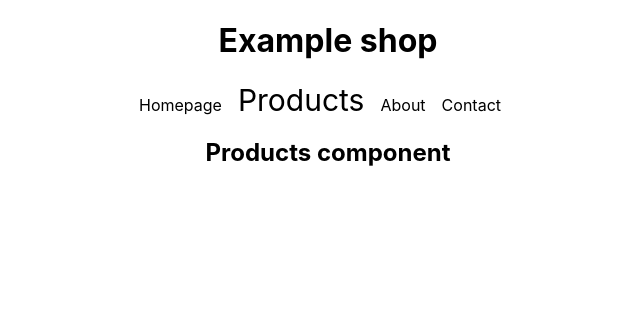
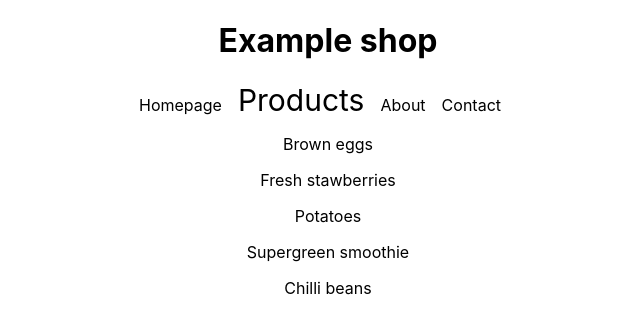
Before and after one commit to CommandShiftHQ/may-22-router-lecture-demo, a React (Create React App) app: page /products in a window 1280 px wide. Shown: the top 334 px of the page, without its empty margins (312-952 px from the left). Built offline with nearby package versions, Linux system fonts and the light colour scheme.

Commit message:
added product list component

```diff
--- a/src/components/App.js
+++ b/src/components/App.js
@@ -6,6 +6,9 @@ import {
   NavLink,
 } from "react-router-dom";
 import "../styles/app.css";
+
+import productsJson from "../data/products.json";
+import ProductList from "./ProductList";
 
 const App = () => {
   return (
@@ -30,7 +33,7 @@ const App = () => {
         </nav>
         <Routes>
           <Route path="/" element={<h2>Home component</h2>} />
-          <Route path="products" element={<h2>Products component</h2>} />
+          <Route path="products" element={<ProductList products={productsJson} />} />
           <Route path="about" element={<h2>About component</h2>} />
           <Route path="contact" element={<h2>Contact component</h2>} />
           <Route path="*" element={<Navigate to="/" />} />
--- /dev/null
+++ b/src/components/ProductList.js
@@ -0,0 +1,13 @@
+import React from "react";
+
+const ProductList = ({ products }) => {
+  return (
+    <div>
+      {products.map((product) => {
+        return <p>{product.title}</p>;
+      })}
+    </div>
+  );
+};
+
+export default ProductList;
```
